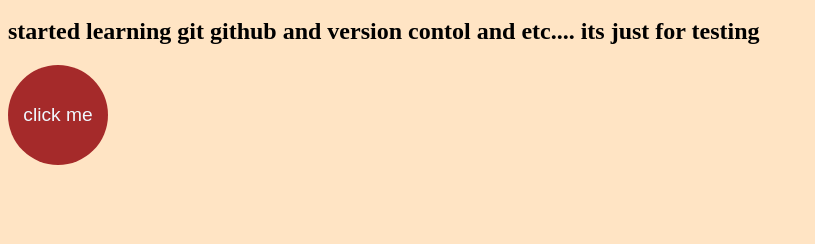
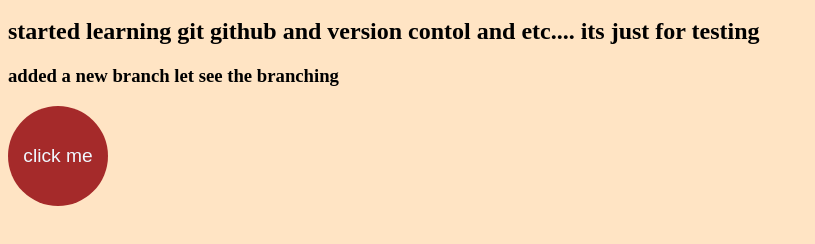
Before and after one commit to shashikanth-ui/GitPractise, a plain HTML site: page index.html in a window 1280 px wide. Shown: the part 48-292 px from the top of the page, without its empty margins (0-815 px from the left). Drawn offline with Linux system fonts and the light colour scheme.

Commit message:
tried the branching and this is before merge

```diff
--- a/index.html
+++ b/index.html
@@ -10,6 +10,7 @@
         Hello
     </h1>
     <h2>started learning git github and version contol and etc.... its just for testing</h2>
+    <h3>added a new branch let see the branching</h3>
     <button class="redirect">click me</button>
 </body>
 </html>
```
